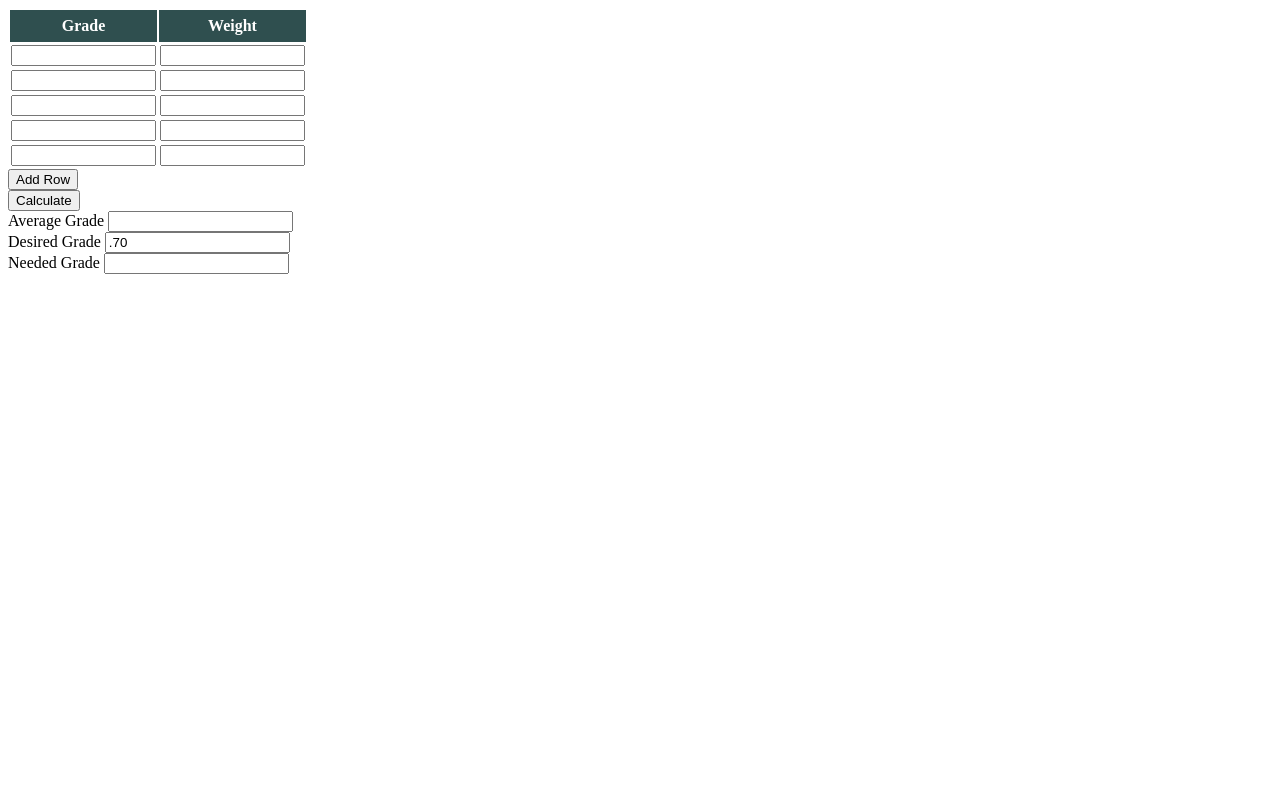
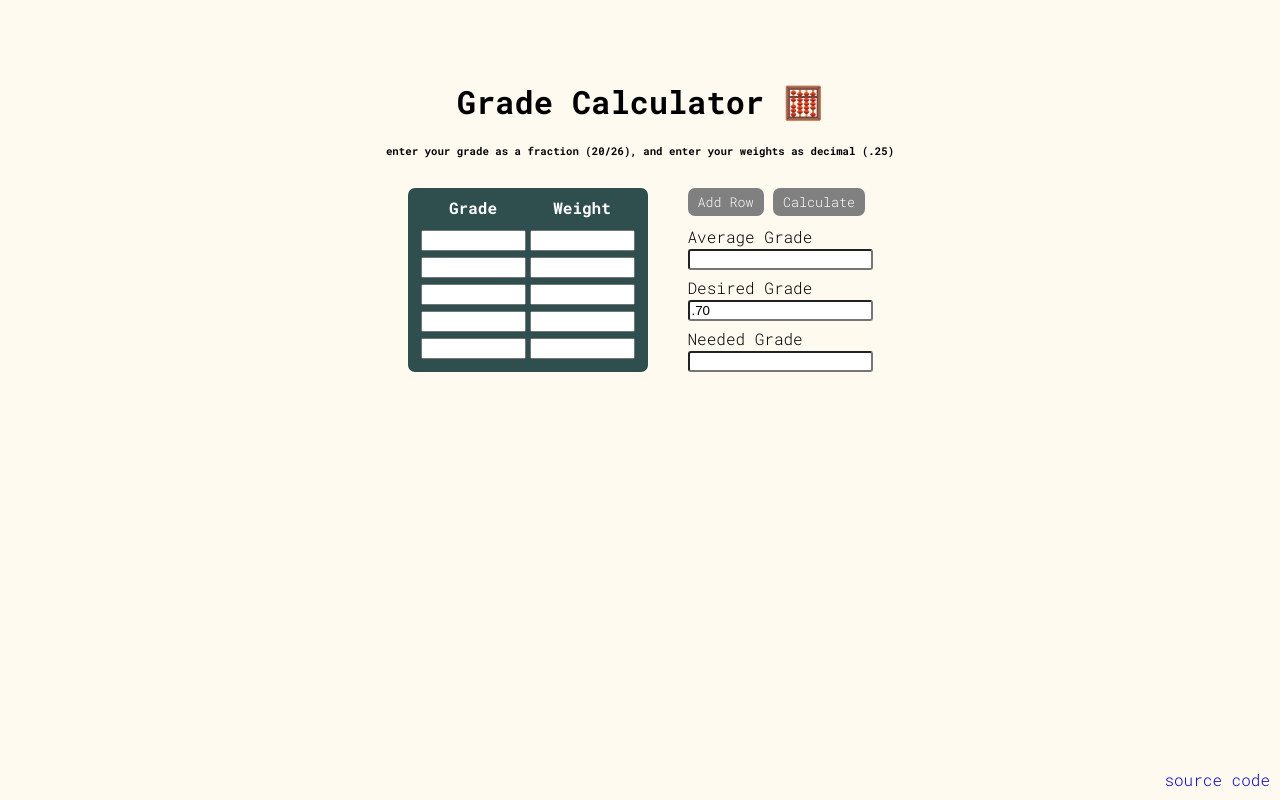
Before and after one commit to jnnfrphm/grade-calculator-web, a plain HTML site: page index.html in a window 1280 px wide. Drawn offline with Linux system fonts and the light colour scheme.

Commit message:
added styles

```diff
--- a/index.html
+++ b/index.html
@@ -9,6 +9,10 @@
     <title>Grade Calculator</title>
 </head>
 <body>
+    <h1>Grade Calculator 🧮</h1>
+    <h6>enter your grade as a fraction (20/26), and enter your weights as decimal (.25)</h6>
+    <div class="flex-container">
+        <div class="flex-item">
             <form action="results.html" method="GET">
             <table id="myTable">
                 <tr>
@@ -16,32 +20,34 @@
                     <th>Weight</th>
                 </tr>
                 <tr>
-            <td><input size = "15" type="text"></td>
-            <td><input size = "15" type="text"></td>
+                    <td><input size = "10" type="text"></td>
+                    <td><input size = "10" type="text"></td>
                 </tr>
                 <tr>
-            <td><input size = "15" type="text"></td>
-            <td><input size = "15" type="text"></td>
+                    <td><input size = "10" type="text"></td>
+                    <td><input size = "10" type="text"></td>
                 </tr>
                 <tr>
-            <td><input size = "15" type="text"></td>
-            <td><input size = "15" type="text"></td>
+                    <td><input size = "10" type="text"></td>
+                    <td><input size = "10" type="text"></td>
                 </tr>
                 <tr>
-            <td><input size = "15" type="text"></td>
-            <td><input size = "15" type="text"></td>
+                    <td><input size = "10" type="text"></td>
+                    <td><input size = "10" type="text"></td>
                 </tr>
                 <tr>
-            <td><input size = "15" type="text"></td>
-            <td><input size = "15" type="text"></td>
+                    <td><input size = "10" type="text"></td>
+                    <td><input size = "10" type="text"></td>
                 </tr>
             </table>
             </form>
-    <form>
-        <input type="button" value="Add Row" onclick="addNewRow()">
-    </form>
-    <input type="button" value="Calculate" onclick="calcGrade()">
-    <form name = results method="POST">
+        </div>
+
+        <div class="flex-item">
+            <button class="btn" onclick="addNewRow()">Add Row</button>
+            <button class="btn" onclick="calcGrade()">Calculate</button>
+
+            <form name = results id="results" method="POST">
                 <label for="avgGrade">Average Grade</label>
                 <input type="text" id = "avgGrade" name = "average" readonly><br>
                 <label for="desiredGrade">Desired Grade</label>
@@ -49,5 +55,10 @@
                 <label for="neededGrade">Needed Grade</label>
                 <input type="text" id = "neededGrade" name = "needed" readonly>
             </form>
+        </div>
+    </div>
+    <div class="footer">
+        <a href="https://github.com/jnnfrphm/grade-calculator-web">source code</a>
+    </div>
 </body>
 </html>
--- a/script.js
+++ b/script.js
@@ -4,7 +4,7 @@ function addNewRow() {
     for (var  i = 0; i < 2; i ++) {
         var cell = document.createElement("td");
         var input = document.createElement("input");
-        input.size = 15;
+        input.size = 10;
         cell.appendChild(input);
         row.appendChild(cell);
     }
--- a/styles.css
+++ b/styles.css
@@ -1,6 +1,87 @@
+@import url('https://fonts.googleapis.com/css2?family=Roboto+Mono:wght@300;700&display=swap');
+
+body {
+  background-color: floralwhite;
+  font-family: 'Roboto Mono', sans-serif;
+}
+
+h1 {
+  display: flex;
+  justify-content: center;
+  margin-top: 80px;
+}
+
+h6 {
+  display: flex;
+  justify-content: center;
+  margin-top: 0px;
+}
+
+
+
+
 #myTable th {
     padding-top: 7px;
     padding-bottom: 7px;
-    background-color:darkslategray;
     color: white;
+}
+
+  #myTable {
+    background-color: darkslategray;
+    padding-left: 10px;
+    padding-right: 10px;
+    padding-bottom: 10px;
+    border-radius: 7px;
+
   }
+
+  .btn {
+    border: none;
+	  outline: none;
+    background-color: grey;
+    padding: 5px 10px;
+    margin-bottom: 10px;
+    color: white;
+    font-family: 'Roboto Mono', sans-serif;
+    border-radius: 7px;
+  }
+
+
+  .flex-container {
+    display: flex;
+    margin-top: 30px;
+    justify-content: center;
+  }
+
+  .flex-item {
+    margin-left: 20px;
+    margin-right: 20px;
+  }
+
+  #avgGrade {
+    margin-bottom: 7px;
+  }
+
+  #desiredGrade {
+    margin-bottom: 7px;
+  }
+
+
+  .footer {
+    position: fixed;
+    bottom: 0;
+    right: 0;
+    margin: 10px;
+  }
+
+  #results > label {
+    display: block;
+  }
+
+  #results > input {
+    border-radius: 3px;
+  }
+
+  a {
+    text-decoration: none;
+  }
```
Lines whose indentation alone changed are shown as unchanged.
